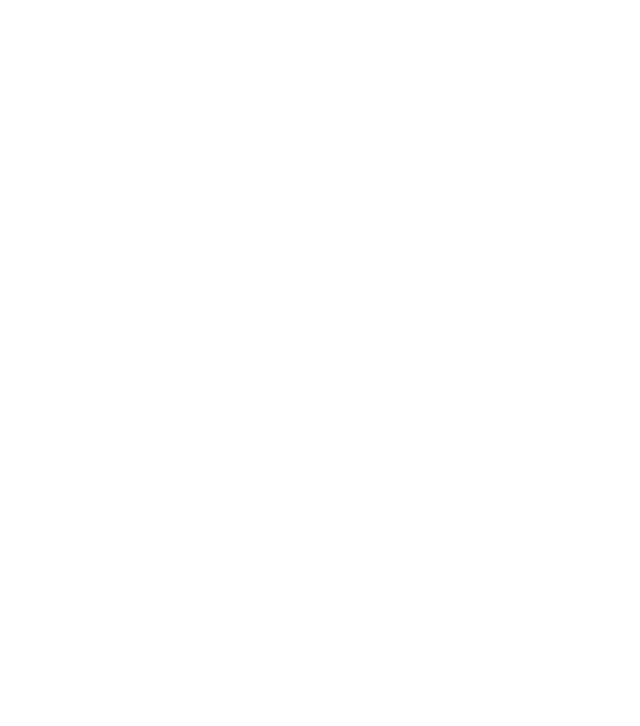
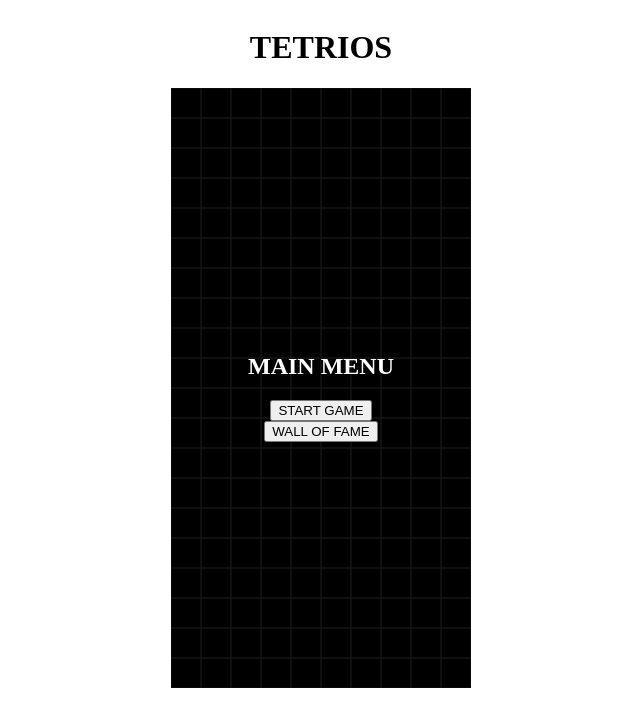
Before and after one commit to Marmiril/TETRIOS, an Angular app: page / in a window 1280 px wide. Shown: the top 726 px of the page, without its empty margins (319-959 px from the left). Built offline with nearby package versions, Linux system fonts and the light colour scheme.

Commit message:
Main menu

```diff
--- a/src/app/app.css
+++ b/src/app/app.css
@@ -10,8 +10,9 @@
     height: 600px;
 }
 
-.main-menu-overlay
-.pause-overlay {
+.main-menu-overlay,
+.pause-overlay,
+.game-over-overlay {
     position: absolute; /* Permite colocar pause-overlay encima del Canvas sin desplazarlo*/
     inset: 0; /* Hace que la capa ocupe todo el espacio del contenedor.*/
 
--- a/src/app/app.html
+++ b/src/app/app.html
@@ -6,10 +6,10 @@
 
     <canvas #gameCanvas width="300" height="600"> </canvas>
 
-    if (isMainMenu) {
+    @if (isMainMenu) {
     <div class="main-menu-overlay">
       <h2>MAIN MENU</h2>
-      <button>START GAME</button>
+      <button (click)="startGame()">START GAME</button>
       <button>WALL OF FAME</button>
     </div>
     }
@@ -23,6 +23,13 @@
     </div>
     }
 
+    @if (isGameOver) {
+    <div class="game-over-overlay">
+      <h2>GAME OVER</h2>
+      <button (click)="returnToMainMenu()">MAIN MENU</button>
+    </div>
+    }
+
 
   </div>
 
--- a/src/app/app.ts
+++ b/src/app/app.ts
@@ -80,12 +80,25 @@ export class App implements OnInit, AfterViewInit {
         });
     }
 
+
     protected get isPaused(): boolean {
         return this.controller.getSession().state === AppState.PAUSED;
     }
 
     protected get isMainMenu(): boolean {
         return this.controller.getSession().state === AppState.MAIN_MENU;
+    }
+
+    protected get isGameOver(): boolean{
+        return this.controller.getSession().state === AppState.GAME_OVER;
+    }
+
+    protected returnToMainMenu(): void {
+        this.controller.returnToMainMenu();
+    }
+
+    protected startGame(): void {
+        this.controller.startGame();
     }
 
     protected resumeGame(): void {
--- a/src/app/core/game-controller.ts
+++ b/src/app/core/game-controller.ts
@@ -83,6 +83,11 @@ export class GameController {
         this.session.state = AppState.GAME_OVER;
         this.stopGravity();
         this.stopLockDelay();
+    }
+
+    public returnToMainMenu(): void {
+        if (this.session.state !== AppState.GAME_OVER) { return; }
+        this.session.state = AppState.MAIN_MENU;
     }
 
     // Moves the active piece if the game is running.
```
